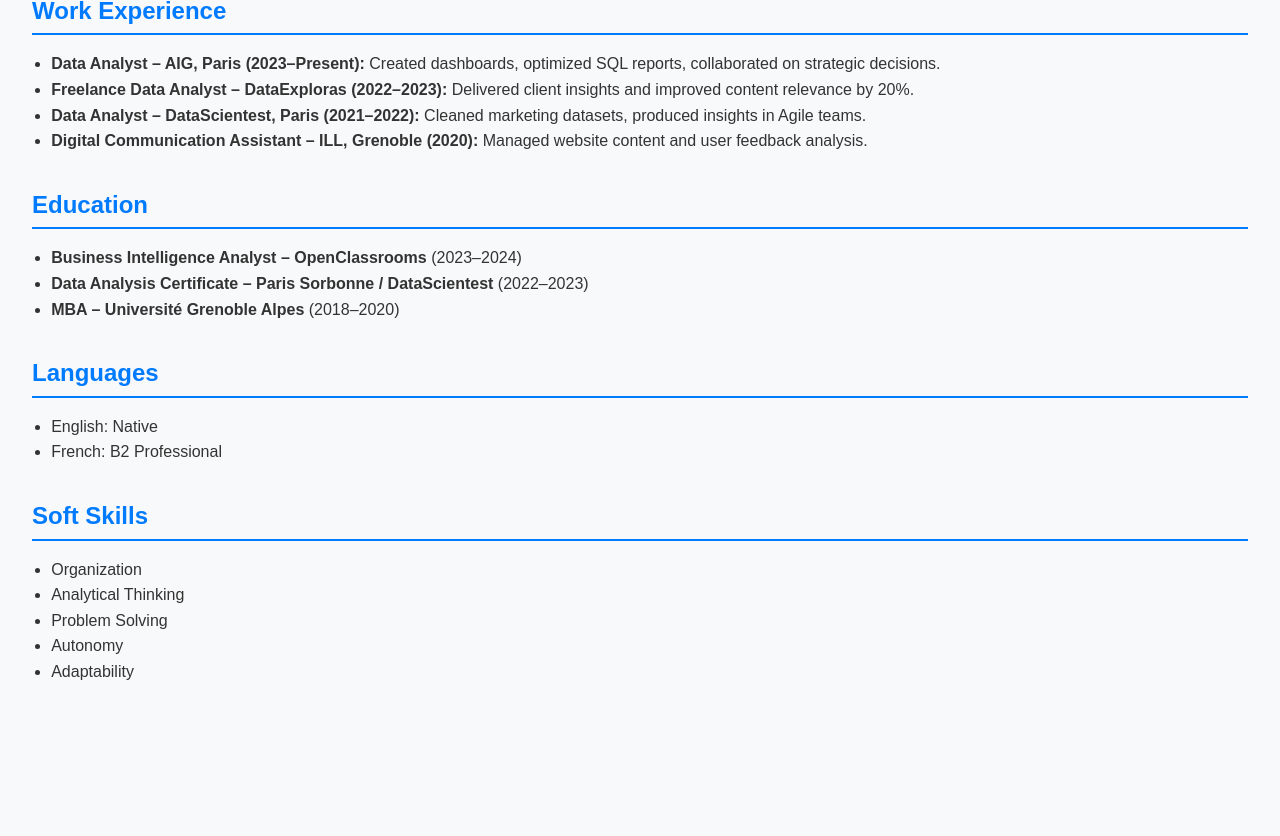
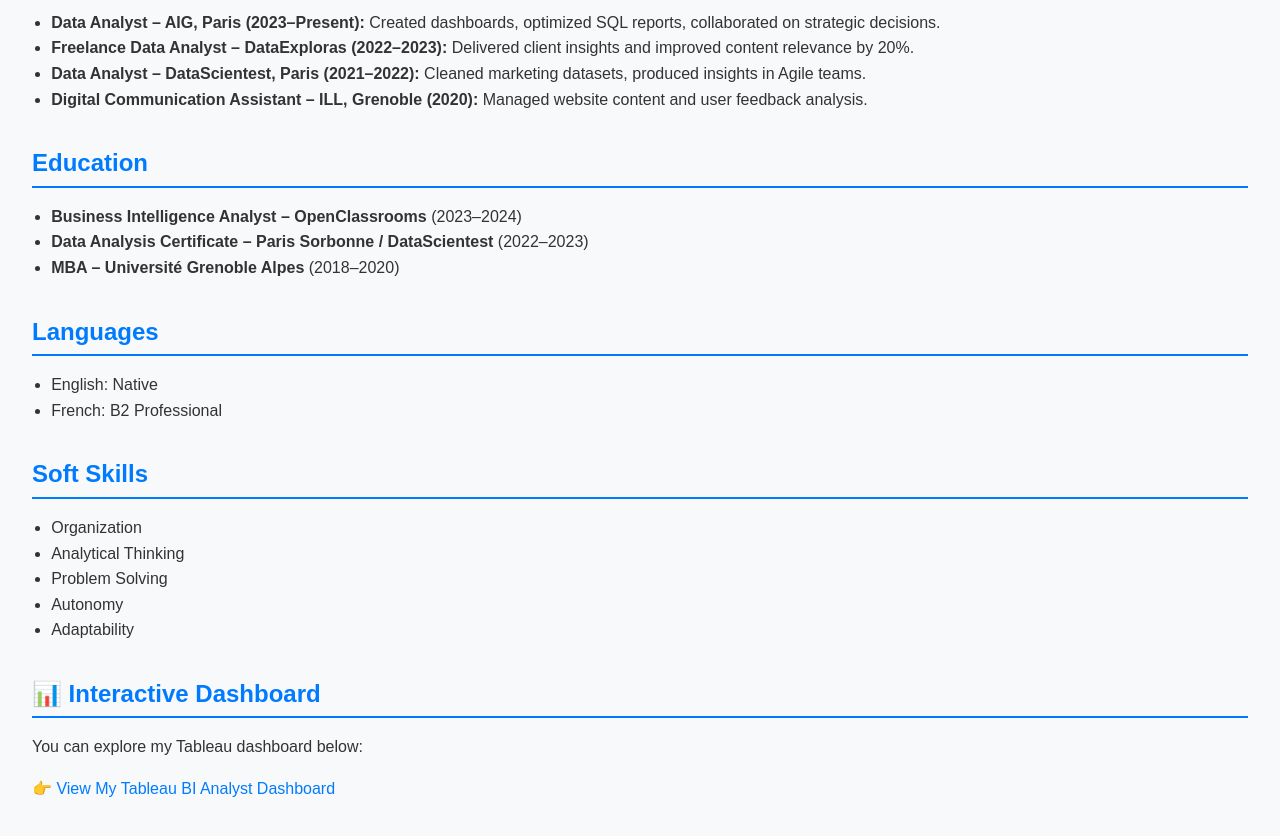
Before and after one commit to NKEMENYI/Bi-analyst-portfolio, a plain HTML site: page index.html in a window 1280 px wide. Shown: the part 734-1570 px from the top of the page. Before the commit the page ends 1482 px from the top, so only its background shows below. Drawn offline with Linux system fonts and the light colour scheme.

Commit message:
Update index.html

```diff
--- a/index.html
+++ b/index.html
@@ -43,7 +43,6 @@
   <p><strong>Location:</strong> Paris, France</p>
   <p><strong>Email:</strong> annenkem@gmail.com</p>
   <p><strong>LinkedIn:</strong> <a href="https://www.linkedin.com/in/ann-nkem-enyi" target="_blank">linkedin.com/in/ann-nkem-enyi</a></p>
-  <p><strong>Tableau Dashboard:</strong> <a href="https://public.tableau.com/app/profile/ann.enyi/viz/BusinessAnalystPortfolioAE/BIDashboard?publish=yes" target="_blank">View My BI Dashboard</a></p>
 
   <section>
     <h2 class="section-title">About Me</h2>
@@ -99,5 +98,15 @@
     </ul>
   </section>
 
+  <section>
+    <h2 class="section-title">📊 Interactive Dashboard</h2>
+    <p>You can explore my Tableau dashboard below:</p>
+    <p>
+      <a href="https://public.tableau.com/app/profile/ann.enyi/viz/BusinessAnalystPortfolioAE/BIDashboard?publish=yes" target="_blank">
+        👉 View My Tableau BI Analyst Dashboard
+      </a>
+    </p>
+  </section>
+
 </body>
 </html>
```
